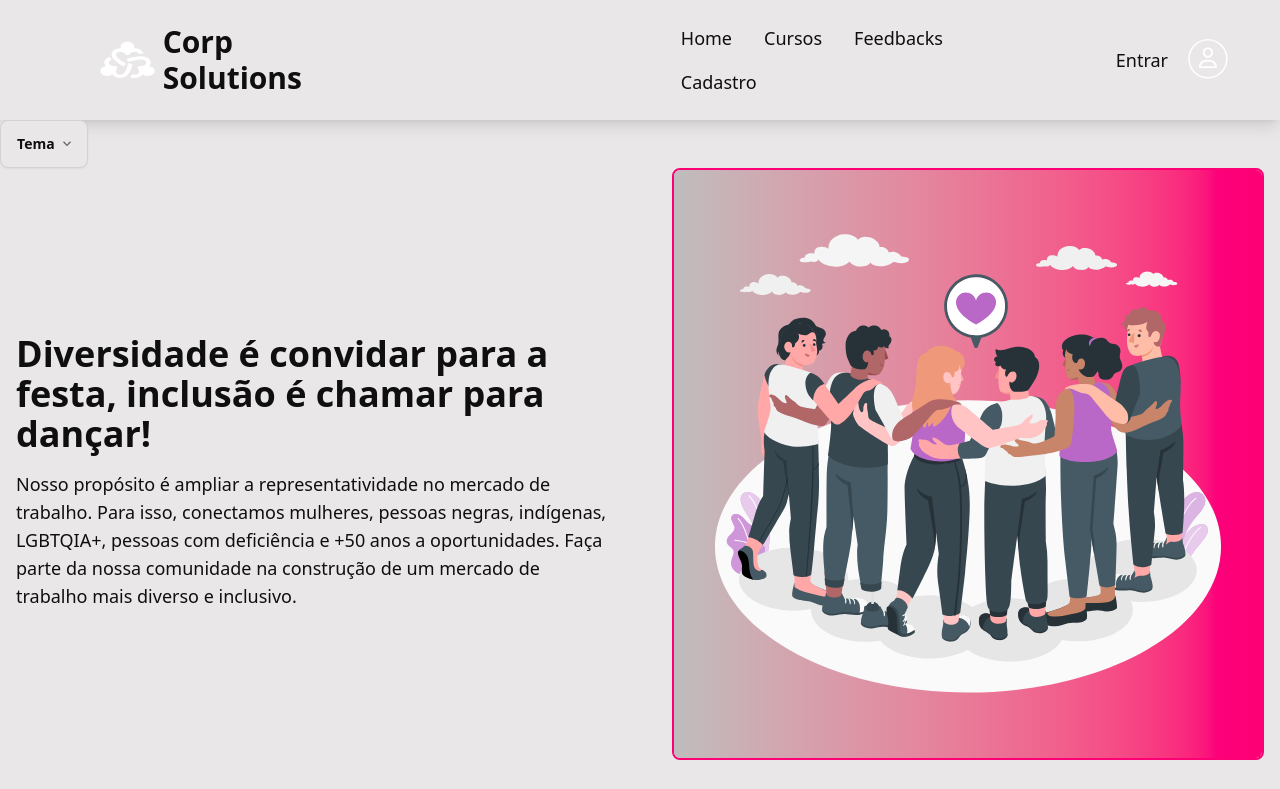
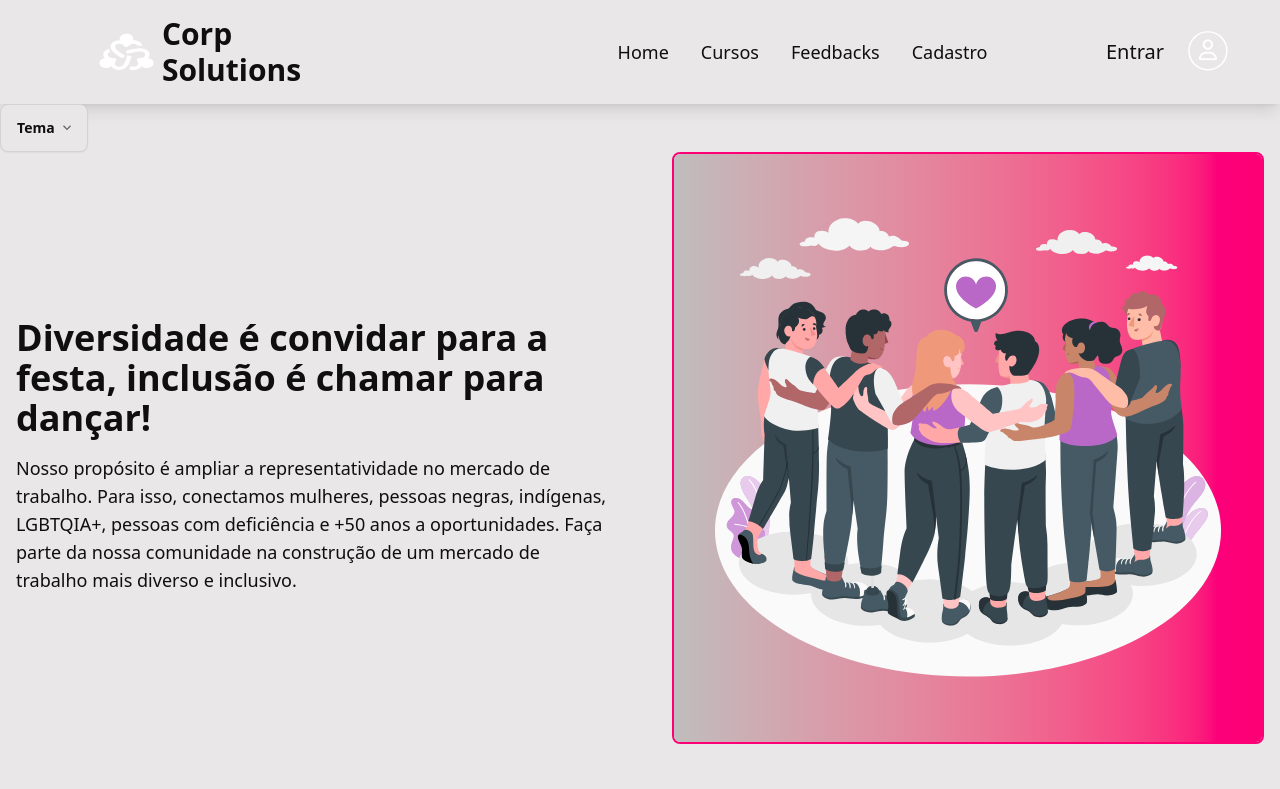
Before and after one commit to JulianaMariaSousaMesquita/ada-hack-front-end-vem-ser-tech-2024, a React (Vite) app: page / in a window 1280 px wide. Shown: the top 789 px of the page. Built offline with nearby package versions, Linux system fonts and the light colour scheme.

Commit message:
updated menubar css

```diff
--- a/src/components/MenuBar/index.tsx
+++ b/src/components/MenuBar/index.tsx
@@ -53,7 +53,7 @@ function MenuBar() {
             </h1>
           </Link>
         </div>
-        <div className="navbar-center hidden lg:flex sm:w-[40%] lg:w-[30%]">
+        <div className="navbar-center hidden lg:flex lg:w-[40%] xl:w-[35%]">
           <ul className="dropdown dropdown-bottom menu sm:menu-horizontal px-1 text-lg">
             <li>
               <Link to={`/`}>Home</Link>
@@ -65,14 +65,14 @@ function MenuBar() {
               <Link to={`/feedbacks`}>Feedbacks</Link>
             </li>
             <li onClick={() => openModal("register")}>
-              <Link to="">Cadastro</Link>
+              <a>Cadastro</a>
             </li>
           </ul>
         </div>
         <div className="navbar-end w-10 sm:w-16 ml-20 sm:ml-32 mr-0 sm:mr-10 ">
           <ul className="menu menu-horizontal px-0 text-lg">
             <li onClick={() => openModal("login")}>
-              <Link to="">Entrar</Link>
+              <a className="text-xs sm:text-xl mr-0 sm:mr-1">Entrar</a>
             </li>
           </ul>
           <div className="dropdown dropdown-end ">
```
